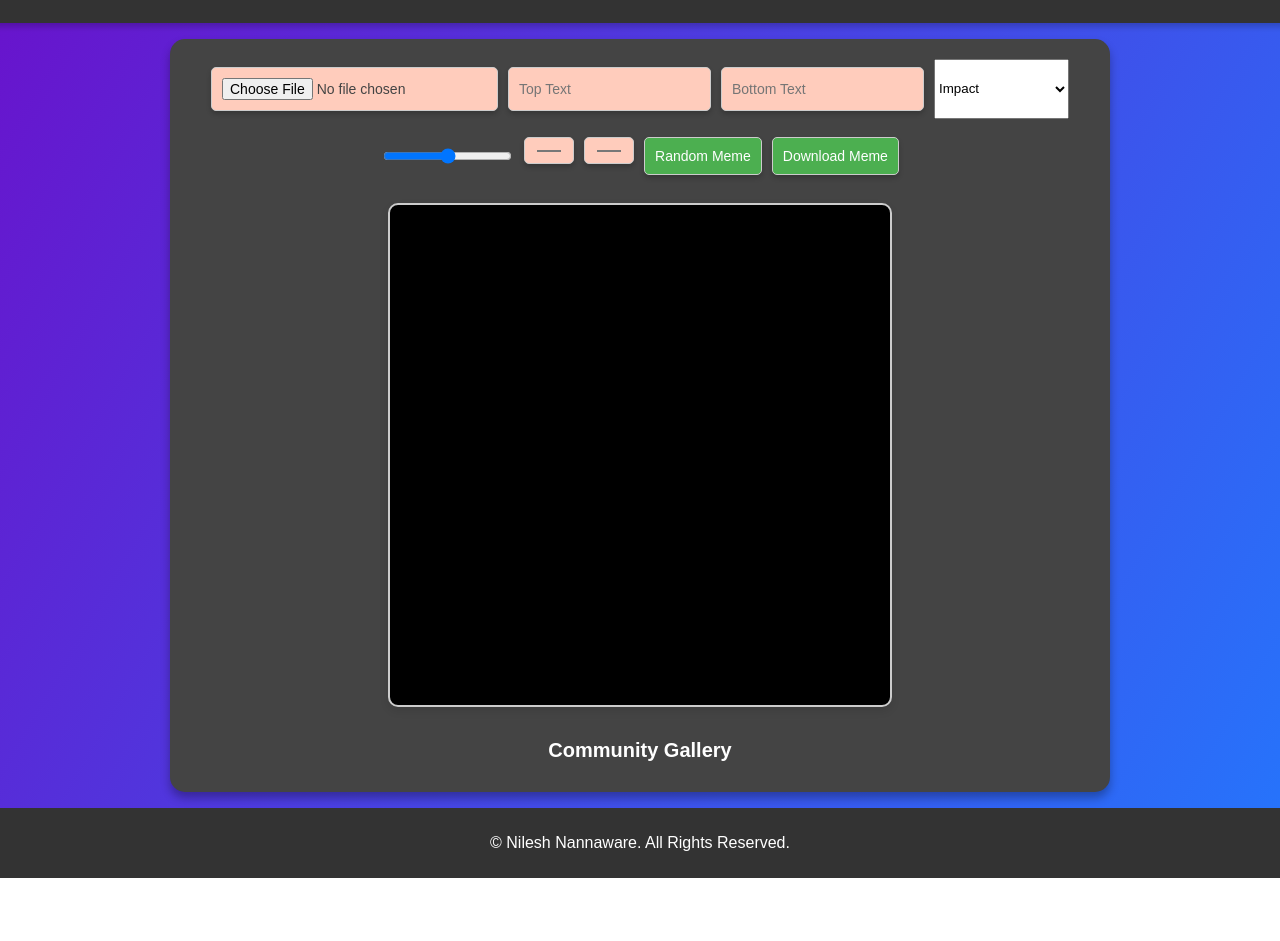
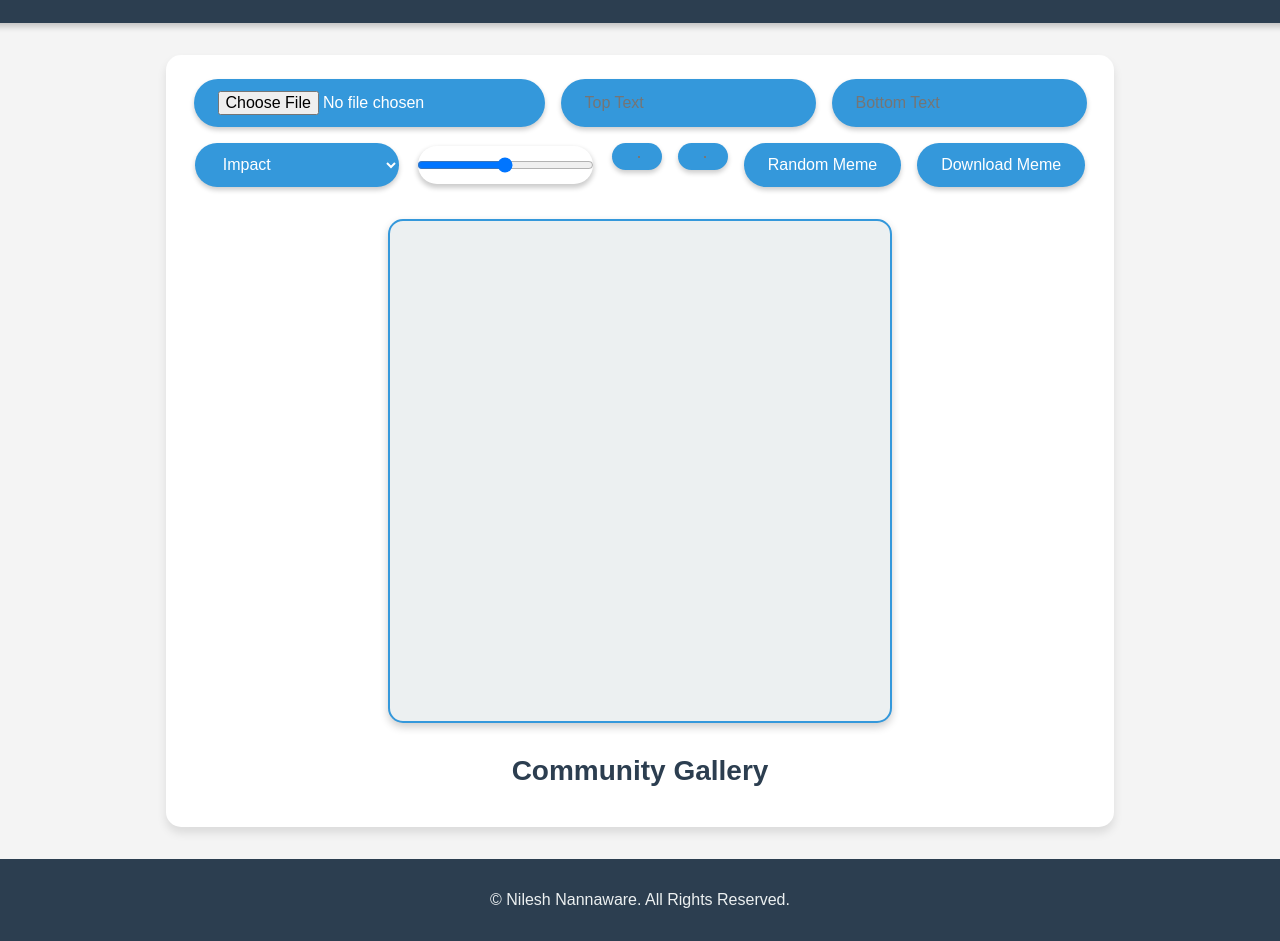
Before and after one commit to nileshnannaware10/Meme-Generator, a plain HTML site: page index.html in a window 1280 px wide. Shown: the part 89-1030 px from the top of the page. Before the commit the page ends 967 px from the top, so only its background shows below. Drawn offline with Linux system fonts and the light colour scheme.

Commit message:
Update style.css

```diff
--- a/style.css
+++ b/style.css
@@ -3,119 +3,91 @@ body {
     font-family: 'Poppins', Arial, sans-serif;
     margin: 0;
     padding: 0;
-    background: linear-gradient(120deg, #6a11cb 0%, #2575fc 100%);
-    color: #ffffff;
+    background: #f4f4f4; /* Light gray background */
+    color: #333; /* Dark gray text */
     display: flex;
     flex-direction: column;
     align-items: center;
+    min-height: 100vh;
 }
 
 header {
     width: 100%;
     padding: 1rem;
-    background-color: #333;
-    color: #fff;
+    background-color: #2c3e50; /* Muted dark blue */
+    color: #ecf0f1; /* Light gray */
     text-align: center;
     box-shadow: 0px 4px 6px rgba(0, 0, 0, 0.2);
 }
 
-header button {
-    margin-top: 10px;
-    padding: 0.5rem 1rem;
-    background: #ff8a65;
-    border: none;
-    border-radius: 20px;
-    color: #fff;
-    cursor: pointer;
-    transition: background-color 0.3s, transform 0.2s;
-}
-
-header button:hover {
-    background: #ff7043;
-    transform: scale(1.05);
-}
-
-/* Main Content */
 main {
     width: 90%;
     max-width: 900px;
-    margin: 1rem auto;
-    background: #444;
+    margin: 2rem auto;
+    background: #ffffff; /* White background */
     border-radius: 15px;
-    box-shadow: 0px 6px 10px rgba(0, 0, 0, 0.3);
-    padding: 20px;
+    box-shadow: 0px 6px 10px rgba(0, 0, 0, 0.1);
+    padding: 1.5rem;
 }
 
-#editor {
+#controls {
     display: flex;
-    flex-direction: column;
-    align-items: center;
+    flex-wrap: wrap;
+    gap: 1rem;
     margin-bottom: 2rem;
-    background: #555;
-    border-radius: 10px;
-    padding: 20px;
-    box-shadow: 0px 4px 6px rgba(0, 0, 0, 0.2);
+    justify-content: center;
 }
 
-#canvasContainer {
-    width: 100%;
+#controls input,
+#controls select,
+#controls button {
+    padding: 0.75rem 1.5rem;
+    border: none;
+    border-radius: 25px;
+    font-size: 1rem;
+    background: #3498db; /* Soft blue */
+    color: #fff; /* White text */
+    box-shadow: 0px 3px 5px rgba(0, 0, 0, 0.2);
+    transition: all 0.3s ease;
+}
+
+#controls input:hover,
+#controls select:hover,
+#controls button:hover {
+    transform: translateY(-2px);
+    box-shadow: 0px 5px 10px rgba(0, 0, 0, 0.3);
+    background: #2980b9; /* Slightly darker blue */
+}
+
+#canvas-container {
     display: flex;
     justify-content: center;
-    margin: 1rem 0;
+    margin-bottom: 2rem;
 }
 
-canvas {
-    max-width: 100%;
-    border: 3px solid #ff8a65;
-    border-radius: 10px;
-    background-color: #000;
-    box-shadow: 0px 4px 8px rgba(0, 0, 0, 0.3);
-}
-
-input[type="file"],
-input[type="text"],
-input[type="color"],
-button {
-    margin: 0.5rem 0;
-    padding: 0.5rem;
-    border-radius: 20px;
-    border: none;
-    outline: none;
-    font-size: 1rem;
-    color: #444;
-    background: #ffccbc;
-    box-shadow: 0px 3px 5px rgba(0, 0, 0, 0.2);
-    transition: all 0.3s;
-}
-
-button {
-    background: #ff8a65;
-    color: #fff;
-    cursor: pointer;
-}
-
-button:hover {
-    background: #ff7043;
-    transform: scale(1.05);
-    box-shadow: 0px 5px 8px rgba(0, 0, 0, 0.3);
+#memeCanvas {
+    border: 2px solid #3498db; /* Blue border */
+    border-radius: 15px;
+    box-shadow: 0 4px 8px rgba(0, 0, 0, 0.2);
+    background-color: #ecf0f1;
 }
 
 #gallery {
+    text-align: center;
     margin-top: 2rem;
 }
 
-#galleryContent {
-    display: flex;
-    flex-wrap: wrap;
-    gap: 1rem;
-    justify-content: center;
+#gallery h2 {
+    font-size: 1.75rem;
+    margin-bottom: 1rem;
+    color: #2c3e50; /* Muted dark blue */
 }
 
 #galleryContent img {
-    max-width: 100%;
-    border: 2px solid #ff8a65;
+    max-width: 150px;
+    max-height: 150px;
+    border: 2px solid #3498db;
     border-radius: 10px;
-    box-shadow: 0px 4px 8px rgba(0, 0, 0, 0.3);
     transition: transform 0.3s, box-shadow 0.3s;
     cursor: pointer;
 }
@@ -125,101 +97,70 @@ button:hover {
     box-shadow: 0px 6px 12px rgba(0, 0, 0, 0.4);
 }
 
+footer {
+    background-color: #2c3e50;
+    color: #ecf0f1;
+    text-align: center;
+    padding: 1rem 0;
+    width: 100%;
+}
+
 /* Responsive Design */
-@media (max-width: 600px) {
-    canvas {
+@media (max-width: 768px) {
+    header h1 {
+        font-size: 1.75rem;
+    }
+
+    main {
+        padding: 1rem;
+    }
+
+    #controls {
+        flex-direction: column;
+        align-items: center;
+    }
+
+    #controls input,
+    #controls select,
+    #controls button {
+        width: 100%;
+        text-align: center;
+        padding: 0.5rem 1rem;
+        font-size: 0.9rem;
+    }
+
+    #memeCanvas {
         width: 100%;
         height: auto;
     }
 
+    #gallery h2 {
+        font-size: 1.5rem;
+    }
+}
+
+@media (max-width: 480px) {
     header h1 {
         font-size: 1.5rem;
     }
 
-    main {
-        padding: 10px;
-    }
+    #controls {
+        gap: 0.5rem;
     }
 
-/* Controls Section */
-#controls {
-    display: flex;
-    flex-wrap: wrap;
-    gap: 10px;
-    margin-bottom: 20px;
-    justify-content: center;
-}
-
-#controls input[type="file"],
-#controls input[type="text"],
-#controls input[type="color"],
+    #controls input,
+    #controls select,
     #controls button {
-    padding: 10px;
-    border: 1px solid #ccc;
-    border-radius: 5px;
-    font-size: 14px;
-}
-
-#controls button {
-    background-color: #4CAF50;
-    color: white;
-    cursor: pointer;
-    transition: background-color 0.3s;
-}
-
-#controls button:hover {
-    background-color: #45a049;
-}
-
-/* Canvas Section */
-#canvas-container {
-    display: flex;
-    justify-content: center;
-    margin-bottom: 20px;
-}
-
-#memeCanvas {
-    border: 2px solid #ccc;
-    border-radius: 10px;
-    box-shadow: 0 4px 8px rgba(0, 0, 0, 0.1);
-}
-
-/* Gallery Section */
-#gallery {
-    text-align: center;
+        padding: 0.5rem 1rem;
+        font-size: 0.8rem;
     }
 
     #gallery h2 {
-    font-size: 20px;
-    margin-bottom: 10px;
-}
-
-#galleryContent {
-    display: flex;
-    flex-wrap: wrap;
-    gap: 10px;
-    justify-content: center;
+        font-size: 1.25rem;
     }
 
     #galleryContent img {
-    max-width: 150px;
-    max-height: 150px;
-    border: 2px solid #ccc;
-    border-radius: 5px;
-    transition: transform 0.3s;
+        max-width: 120px;
+        max-height: 120px;
     }
-
-#galleryContent img:hover {
-    transform: scale(1.1);
 }
-
-/* Footer Section */
-footer {
-    background-color: #333;
-    color: white;
-    text-align: center;
-    padding: 10px 0;
-    position: relative;
-    bottom: 0;
-    width: 100%;
-}
```
Lines whose indentation alone changed are shown as unchanged.
